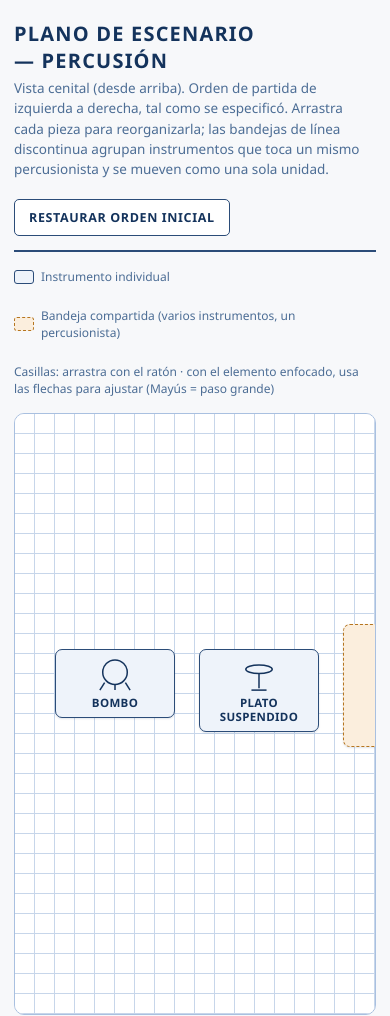
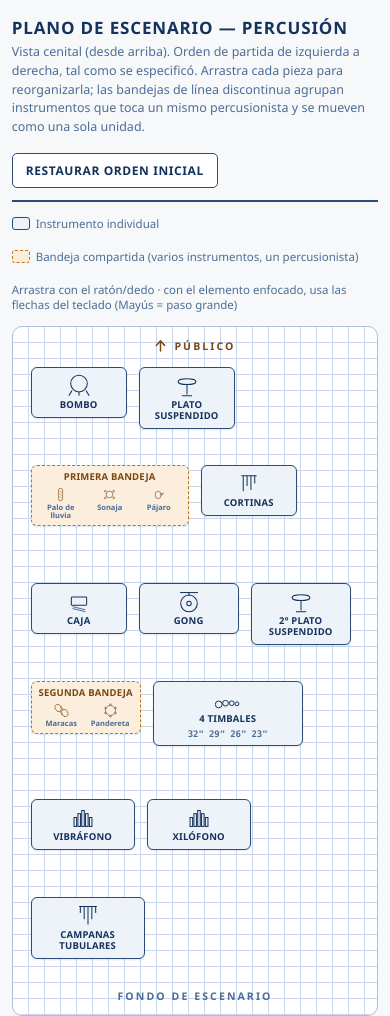
Before and after one commit to melvinfranco99/vanieza-percusion, a plain HTML site: page index.html in a window 390 px wide. Drawn offline with Linux system fonts and the light colour scheme.

Commit message:
Corregir orientación público/fondo, hacer el plano responsive y arreglar bandejas
Intercambia las etiquetas de público y fondo de escenario, reduce tamaño de
iconos/casillas con un layout que se ajusta al ancho de pantalla (sin scroll
horizontal en escritorio, legible en móvil), y corrige el texto "undefined"
en las bandejas renombrándolas a "Primera bandeja" y "Segunda bandeja".

Co-Authored-By: Claude Sonnet 5 <noreply@anthropic.com>

```diff
--- a/index.html
+++ b/index.html
@@ -60,31 +60,31 @@
     display:flex;
     flex-direction:column;
     min-height:100vh;
-    gap:16px;
-    padding:20px clamp(14px,3vw,32px) 32px;
+    gap:14px;
+    padding:16px clamp(10px,3vw,28px) 24px;
   }
 
   .titleblock{
     display:flex;
     align-items:flex-end;
     justify-content:space-between;
-    gap:20px;
+    gap:16px;
     flex-wrap:wrap;
     border-bottom:2px solid var(--border);
-    padding-bottom:14px;
+    padding-bottom:12px;
   }
   .titleblock h1{
     margin:0;
-    font-size:clamp(20px,2.6vw,28px);
+    font-size:clamp(17px,2.4vw,25px);
     font-weight:700;
-    letter-spacing:.06em;
+    letter-spacing:.05em;
     text-transform:uppercase;
     text-wrap:balance;
   }
   .titleblock .sub{
     margin:4px 0 0;
     color:var(--ink-dim);
-    font-size:13.5px;
+    font-size:12.5px;
     max-width:62ch;
     line-height:1.5;
   }
@@ -100,10 +100,10 @@
     color:var(--ink);
     font:inherit;
     font-weight:600;
-    font-size:12.5px;
+    font-size:12px;
     letter-spacing:.05em;
     text-transform:uppercase;
-    padding:9px 14px;
+    padding:8px 13px;
     border-radius:5px;
     cursor:pointer;
   }
@@ -112,17 +112,17 @@
 
   .legend{
     display:flex;
-    gap:22px;
+    gap:18px;
     flex-wrap:wrap;
-    font-size:12px;
+    font-size:11.5px;
     color:var(--ink-dim);
     align-items:center;
   }
   .legend .swatch{
-    display:inline-flex;align-items:center;gap:7px;
+    display:inline-flex;align-items:center;gap:6px;
   }
   .legend .box-sample{
-    width:20px;height:14px;border-radius:3px;
+    width:18px;height:13px;border-radius:3px;
     background:var(--box-fill);border:1.5px solid var(--border);
   }
   .legend .box-sample.tray{
@@ -131,7 +131,8 @@
 
   .stage-wrap{
     flex:1;
-    overflow:auto;
+    overflow-y:auto;
+    overflow-x:hidden;
     border-radius:10px;
     border:1px solid var(--grid-line-major);
     background:var(--bg-stage);
@@ -139,14 +140,13 @@
 
   .stage{
     position:relative;
-    width:2200px;
-    height:600px;
+    width:100%;
     background-image:
       linear-gradient(var(--grid-line) 1px, transparent 1px),
       linear-gradient(90deg, var(--grid-line) 1px, transparent 1px),
       linear-gradient(var(--grid-line-major) 1px, transparent 1px),
       linear-gradient(90deg, var(--grid-line-major) 1px, transparent 1px);
-    background-size:20px 20px,20px 20px,100px 100px,100px 100px;
+    background-size:16px 16px,16px 16px,80px 80px,80px 80px;
     background-position:-1px -1px;
   }
 
@@ -154,23 +154,23 @@
     position:absolute;
     left:0;right:0;
     text-align:center;
-    font-size:11.5px;
+    font-size:10.5px;
     font-weight:700;
-    letter-spacing:.22em;
+    letter-spacing:.2em;
     text-transform:uppercase;
     color:var(--ink-dim);
     pointer-events:none;
   }
-  .edge-label.top{top:14px;}
-  .edge-label.bottom{
-    bottom:14px;
+  .edge-label.audience{
+    top:12px;
     display:flex;
     align-items:center;
     justify-content:center;
-    gap:8px;
+    gap:7px;
     color:var(--accent-ink);
   }
-  .edge-label.bottom svg{display:block;}
+  .edge-label.backstage{bottom:12px;}
+  .edge-label svg{display:block;}
 
   .item{
     position:absolute;
@@ -178,9 +178,9 @@
     flex-direction:column;
     align-items:center;
     justify-content:flex-start;
-    gap:4px;
-    padding:8px 6px 7px;
-    border-radius:7px;
+    gap:3px;
+    padding:6px 5px 6px;
+    border-radius:6px;
     background:var(--box-fill);
     border:1.5px solid var(--border);
     box-shadow:var(--shadow);
@@ -204,48 +204,56 @@
   }
 
   .item .icon{
-    width:38px;height:34px;
+    width:26px;height:23px;
     stroke:var(--ink);
     fill:none;
     stroke-width:1.6;
     flex:none;
   }
-  .item.tray .icon{stroke:var(--accent-ink);}
+  .item.tray > .label{
+    color:var(--accent-ink);
+  }
 
   .item .label{
-    font-size:11.5px;
+    font-size:9.5px;
     font-weight:700;
-    letter-spacing:.03em;
+    letter-spacing:.02em;
     text-transform:uppercase;
-    line-height:1.2;
-  }
-  .item .tray-tag{
-    font-size:8.5px;
-    font-weight:700;
-    letter-spacing:.14em;
-    color:var(--accent-ink);
-    text-transform:uppercase;
+    line-height:1.15;
   }
   .item .sub-list{
     display:flex;
-    flex-direction:column;
-    gap:2px;
+    flex-direction:row;
+    gap:5px;
     margin-top:1px;
   }
-  .item .sub-list span{
-    font-size:10px;
+  .item .sub-item{
+    display:flex;
+    flex-direction:column;
+    align-items:center;
+    gap:1px;
+    width:44px;
+  }
+  .item .sub-item .icon{
+    width:17px;height:15px;
+    stroke:var(--accent-ink);
+    stroke-width:1.5;
+  }
+  .item .sub-item span{
+    font-size:7.5px;
     color:var(--ink-dim);
     font-weight:600;
+    line-height:1.1;
   }
   .item .sizes{
     display:flex;
-    gap:6px;
+    gap:5px;
     margin-top:1px;
     font-family:ui-monospace,'Cascadia Mono','SF Mono',Consolas,monospace;
     font-variant-numeric:tabular-nums;
   }
   .item .sizes span{
-    font-size:10.5px;
+    font-size:9px;
     color:var(--ink-dim);
     font-weight:600;
   }
@@ -269,25 +277,27 @@
   <div class="legend">
     <span class="swatch"><span class="box-sample"></span>Instrumento individual</span>
     <span class="swatch"><span class="box-sample tray"></span>Bandeja compartida (varios instrumentos, un percusionista)</span>
-    <span class="swatch">Casillas: arrastra con el ratón · con el elemento enfocado, usa las flechas para ajustar (Mayús = paso grande)</span>
+    <span class="swatch">Arrastra con el ratón/dedo · con el elemento enfocado, usa las flechas del teclado (Mayús = paso grande)</span>
   </div>
 
   <div class="stage-wrap">
     <div class="stage" id="stage">
-      <div class="edge-label top">Fondo de escenario</div>
-      <div class="edge-label bottom">
-        <svg width="14" height="14" viewBox="0 0 14 14"><path d="M7 1 L7 11 M2.5 7 L7 12 L11.5 7" stroke="currentColor" stroke-width="1.6" fill="none" stroke-linecap="round" stroke-linejoin="round"/></svg>
+      <div class="edge-label audience">
+        <svg width="13" height="13" viewBox="0 0 14 14"><path d="M7 13 L7 3 M2.5 7 L7 2 L11.5 7" stroke="currentColor" stroke-width="1.6" fill="none" stroke-linecap="round" stroke-linejoin="round"/></svg>
         Público
       </div>
+      <div class="edge-label backstage">Fondo de escenario</div>
     </div>
   </div>
 </div>
 
 <script>
 (function(){
-  var GAP = 24;
-  var ROW_Y_SINGLE = 235;
-  var ROW_Y_TALL = 210;
+  var MARGIN_X = 18;
+  var MARGIN_TOP = 40;
+  var MARGIN_BOTTOM = 34;
+  var H_GAP = 12;
+  var V_GAP = 14;
 
   function icon(paths, viewBox){
     return '<svg class="icon" viewBox="' + (viewBox||'0 0 40 36') + '">' + paths + '</svg>';
@@ -310,45 +320,44 @@
   };
 
   var items = [
-    {id:'bombo', label:'Bombo', icon:ICONS.bombo, w:120, h:110},
-    {id:'plato1', label:'Plato suspendido', icon:ICONS.plato, w:120, h:110},
-    {id:'tray1', label:'Bandeja', tray:true, w:190, h:140,
+    {id:'bombo', label:'Bombo', icon:ICONS.bombo, w:96, h:84},
+    {id:'plato1', label:'Plato suspendido', icon:ICONS.plato, w:96, h:84},
+    {id:'tray1', label:'Primera bandeja', tray:true, w:158, h:104,
       sub:[{icon:ICONS.palo_lluvia, text:'Palo de lluvia'},
            {icon:ICONS.sonaja, text:'Sonaja'},
            {icon:ICONS.pajaro, text:'Pájaro'}]},
-    {id:'cortinas', label:'Cortinas', icon:ICONS.cortinas, w:120, h:110},
-    {id:'caja', label:'Caja', icon:ICONS.caja, w:120, h:110},
-    {id:'gong', label:'Gong', icon:ICONS.gong, w:130, h:110},
-    {id:'plato2', label:'2º plato suspendido', icon:ICONS.plato, w:130, h:110},
-    {id:'tray2', label:'Bandeja', tray:true, w:170, h:140,
+    {id:'cortinas', label:'Cortinas', icon:ICONS.cortinas, w:96, h:84},
+    {id:'caja', label:'Caja', icon:ICONS.caja, w:96, h:84},
+    {id:'gong', label:'Gong', icon:ICONS.gong, w:100, h:84},
+    {id:'plato2', label:'2º plato suspendido', icon:ICONS.plato, w:100, h:84},
+    {id:'tray2', label:'Segunda bandeja', tray:true, w:110, h:104,
       sub:[{icon:ICONS.maracas, text:'Maracas'},
            {icon:ICONS.pandereta, text:'Pandereta'}]},
-    {id:'timbales', label:'4 timbales', icon:ICONS.timbales, w:210, h:140, sizes:['32"','29"','26"','23"']},
-    {id:'vibrafono', label:'Vibráfono', icon:ICONS.barras, w:140, h:110},
-    {id:'xilofono', label:'Xilófono', icon:ICONS.barras, w:140, h:110},
-    {id:'campanas', label:'Campanas tubulares', icon:ICONS.campanas, w:150, h:110}
+    {id:'timbales', label:'4 timbales', icon:ICONS.timbales, w:150, h:104, sizes:['32"','29"','26"','23"']},
+    {id:'vibrafono', label:'Vibráfono', icon:ICONS.barras, w:104, h:84},
+    {id:'xilofono', label:'Xilófono', icon:ICONS.barras, w:104, h:84},
+    {id:'campanas', label:'Campanas tubulares', icon:ICONS.campanas, w:114, h:84}
   ];
 
   var stage = document.getElementById('stage');
-  var x = 40;
+  var stageWrap = document.querySelector('.stage-wrap');
   var placed = [];
+  var userMoved = false;
 
   items.forEach(function(def){
-    var tall = def.h > 120;
-    var y = tall ? ROW_Y_TALL : ROW_Y_SINGLE;
-
     var el = document.createElement('div');
     el.className = 'item' + (def.tray ? ' tray' : '');
     el.style.width = def.w + 'px';
+    el.dataset.w = def.w;
+    el.dataset.h = def.h;
     el.tabIndex = 0;
 
     var html = '';
-    if(def.tray) html += '<span class="tray-tag">Bandeja</span>';
-    html += def.icon;
+    html += def.icon || '';
     html += '<span class="label">' + def.label + '</span>';
     if(def.sub){
       html += '<span class="sub-list">' + def.sub.map(function(s){
-        return '<span>' + s.text + '</span>';
+        return '<span class="sub-item">' + s.icon + '<span>' + s.text + '</span></span>';
       }).join('') + '</span>';
     }
     if(def.sizes){
@@ -358,25 +367,62 @@
     }
     el.innerHTML = html;
 
-    el.style.left = x + 'px';
-    el.style.top = y + 'px';
-    el.dataset.x0 = x;
-    el.dataset.y0 = y;
-
     stage.appendChild(el);
     placed.push(el);
-
-    x += def.w + GAP;
   });
 
-  stage.style.width = (x + 20) + 'px';
+  function clamp(val, min, max){ return Math.max(min, Math.min(max, val)); }
+
+  // Shelf-packing: flows items left-to-right in the specified order, wrapping
+  // to a new row when the available width runs out (so it fits any screen
+  // width without horizontal scrolling), then reused as each item's home
+  // position for the reset button.
+  function layoutItems(){
+    var availW = stage.clientWidth || stageWrap.clientWidth;
+    var rowX = MARGIN_X, rowY = MARGIN_TOP, rowMaxH = 0;
+
+    placed.forEach(function(el, i){
+      var w = parseFloat(el.dataset.w), h = parseFloat(el.dataset.h);
+      if(rowX > MARGIN_X && rowX + w > availW - MARGIN_X){
+        rowY += rowMaxH + V_GAP;
+        rowX = MARGIN_X;
+        rowMaxH = 0;
+      }
+      el.style.left = rowX + 'px';
+      el.style.top = rowY + 'px';
+      el.dataset.x0 = rowX;
+      el.dataset.y0 = rowY;
+      rowX += w + H_GAP;
+      rowMaxH = Math.max(rowMaxH, h);
+    });
+
+    stage.style.height = (rowY + rowMaxH + MARGIN_BOTTOM) + 'px';
+  }
+
+  function clampAllToStage(){
+    var stageW = stage.clientWidth, stageH = stage.clientHeight;
+    placed.forEach(function(el){
+      var w = el.offsetWidth, h = el.offsetHeight;
+      el.style.left = clamp(el.offsetLeft, 0, Math.max(0, stageW - w)) + 'px';
+      el.style.top = clamp(el.offsetTop, 0, Math.max(0, stageH - h)) + 'px';
+    });
+  }
+
+  layoutItems();
+
+  var resizeTimer;
+  window.addEventListener('resize', function(){
+    clearTimeout(resizeTimer);
+    resizeTimer = setTimeout(function(){
+      if(userMoved) clampAllToStage();
+      else layoutItems();
+    }, 120);
+  });
 
   // Drag behaviour
   var stageRect, dragEl, offX, offY;
 
   function bounds(){ stageRect = stage.getBoundingClientRect(); }
-
-  function clamp(val, min, max){ return Math.max(min, Math.min(max, val)); }
 
   placed.forEach(function(el){
     el.addEventListener('pointerdown', function(e){
@@ -391,8 +437,9 @@
 
     el.addEventListener('pointermove', function(e){
       if(dragEl !== el) return;
-      var nx = clamp(e.clientX - stageRect.left - offX, 0, stage.offsetWidth - el.offsetWidth);
-      var ny = clamp(e.clientY - stageRect.top - offY, 0, stage.offsetHeight - el.offsetHeight);
+      userMoved = true;
+      var nx = clamp(e.clientX - stageRect.left - offX, 0, stage.clientWidth - el.offsetWidth);
+      var ny = clamp(e.clientY - stageRect.top - offY, 0, stage.clientHeight - el.offsetHeight);
       el.style.left = nx + 'px';
       el.style.top = ny + 'px';
     });
@@ -417,17 +464,16 @@
       else moved = false;
       if(moved){
         e.preventDefault();
-        el.style.left = clamp(cur.left, 0, stage.offsetWidth - el.offsetWidth) + 'px';
-        el.style.top = clamp(cur.top, 0, stage.offsetHeight - el.offsetHeight) + 'px';
+        userMoved = true;
+        el.style.left = clamp(cur.left, 0, stage.clientWidth - el.offsetWidth) + 'px';
+        el.style.top = clamp(cur.top, 0, stage.clientHeight - el.offsetHeight) + 'px';
       }
     });
   });
 
   document.getElementById('resetBtn').addEventListener('click', function(){
-    placed.forEach(function(el){
-      el.style.left = el.dataset.x0 + 'px';
-      el.style.top = el.dataset.y0 + 'px';
-    });
+    userMoved = false;
+    layoutItems();
   });
 })();
 </script>
```
